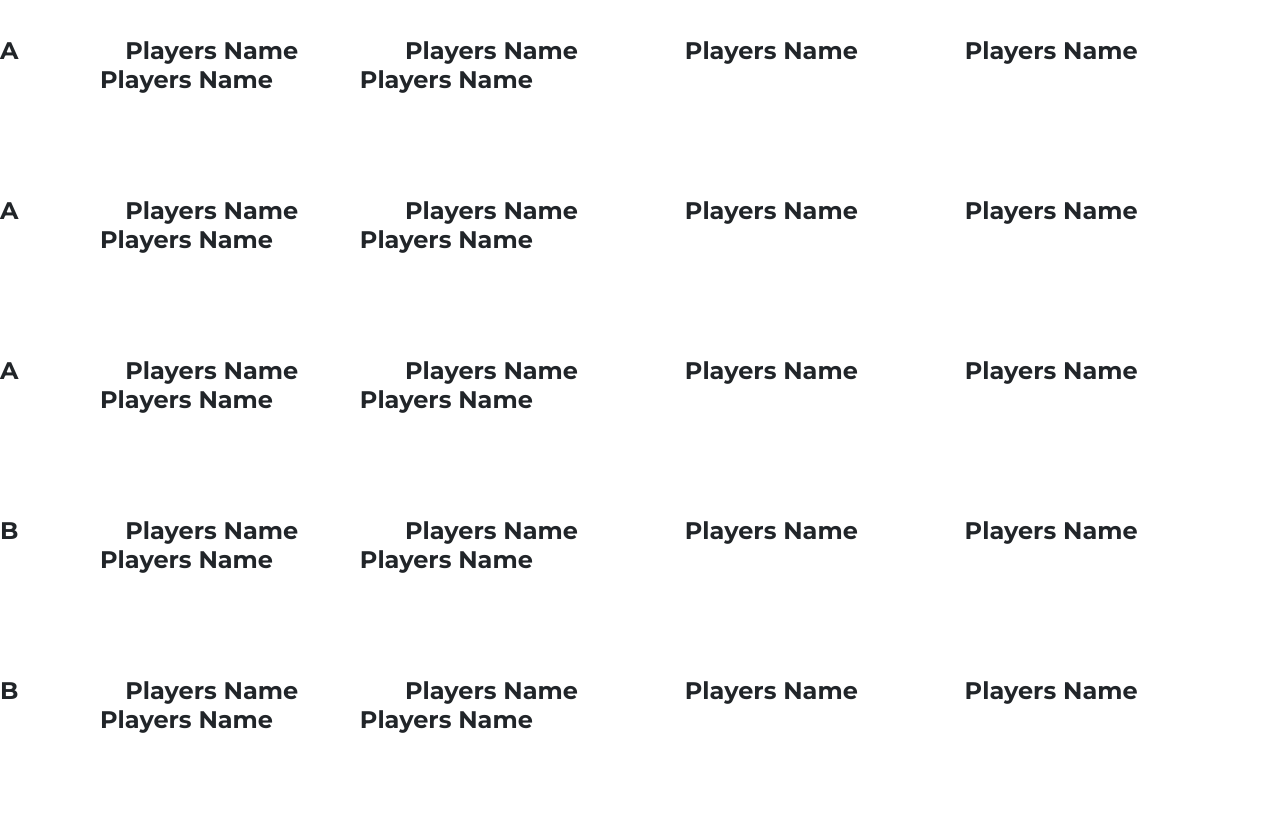
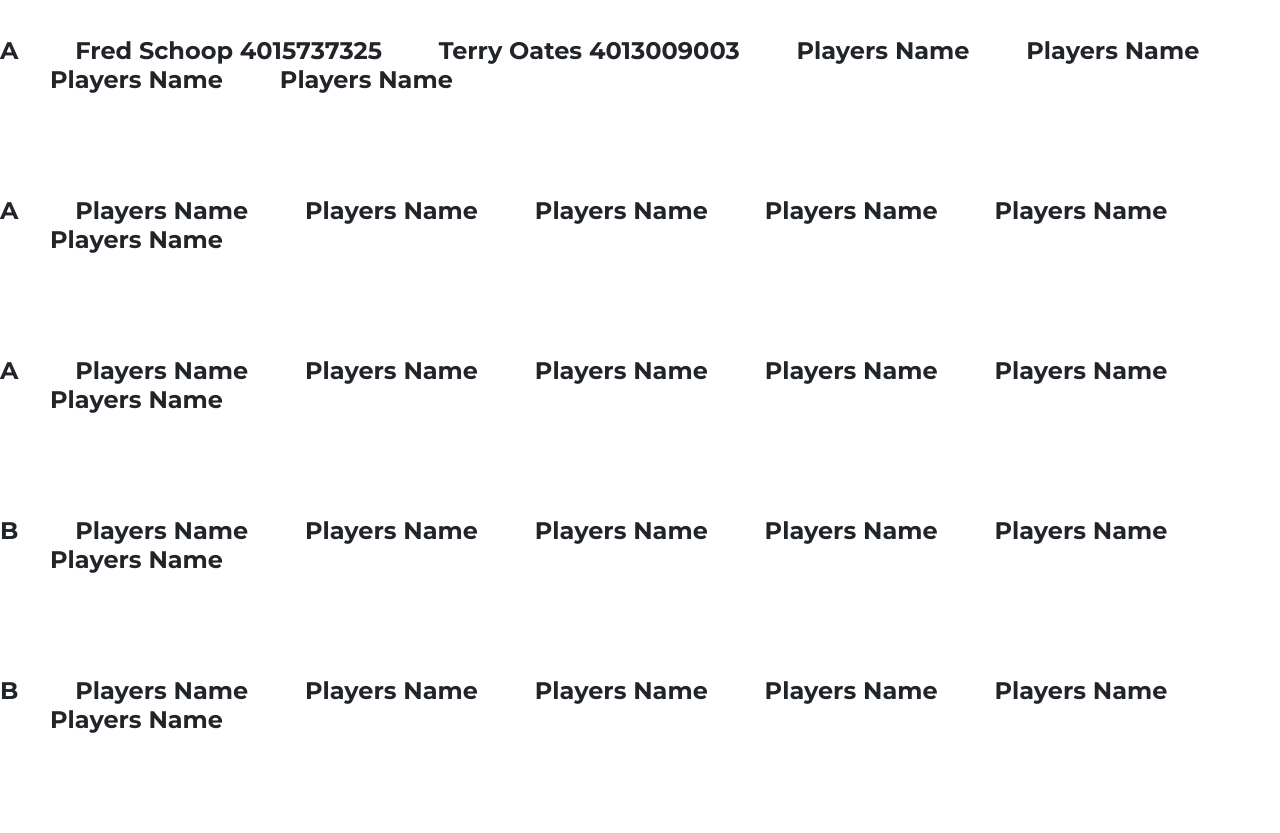
Before and after one commit to DominicJosephMitchell/SMHL, a website: page substitutes.html in a window 1280 px wide. Shown: the part 187-1020 px from the top of the page. Drawn offline with Linux system fonts and the light colour scheme.

Commit message:
add sub names

```diff
--- a/substitutes.html
+++ b/substitutes.html
@@ -76,67 +76,67 @@
     <br>
     <h4>
       <p>A
-        <span style="margin-left:100px;">Players Name</span>
-        <span style="margin-left:100px;">Players Name</span>
-        <span style="margin-left:100px;">Players Name</span>
-        <span style="margin-left:100px;">Players Name</span>
-        <span style="margin-left:100px;">Players Name</span>
-        <span style="margin-left:80px;">Players Name</span>
+        <span style="margin-left:50px;">Fred Schoop 4015737325</span>
+        <span style="margin-left:50px;">Terry Oates 4013009003</span>
+        <span style="margin-left:50px;">Players Name</span>
+        <span style="margin-left:50px;">Players Name</span>
+        <span style="margin-left:50px;">Players Name</span>
+        <span style="margin-left:50px;">Players Name</span>
       </p>
       <br>
       <br>
       <br>
       <p>A
-        <span style="margin-left:100px;">Players Name</span>
-        <span style="margin-left:100px;">Players Name</span>
-        <span style="margin-left:100px;">Players Name</span>
-        <span style="margin-left:100px;">Players Name</span>
-        <span style="margin-left:100px;">Players Name</span>
-        <span style="margin-left:80px;">Players Name</span>
+        <span style="margin-left:50px;">Players Name</span>
+        <span style="margin-left:50px;">Players Name</span>
+        <span style="margin-left:50px;">Players Name</span>
+        <span style="margin-left:50px;">Players Name</span>
+        <span style="margin-left:50px;">Players Name</span>
+        <span style="margin-left:50px;">Players Name</span>
       </p>
       <br>
       <br>
       <br>
       <p>A
-        <span style="margin-left:100px;">Players Name</span>
-        <span style="margin-left:100px;">Players Name</span>
-        <span style="margin-left:100px;">Players Name</span>
-        <span style="margin-left:100px;">Players Name</span>
-        <span style="margin-left:100px;">Players Name</span>
-        <span style="margin-left:80px;">Players Name</span>
+        <span style="margin-left:50px;">Players Name</span>
+        <span style="margin-left:50px;">Players Name</span>
+        <span style="margin-left:50px;">Players Name</span>
+        <span style="margin-left:50px;">Players Name</span>
+        <span style="margin-left:50px;">Players Name</span>
+        <span style="margin-left:50px;">Players Name</span>
       </p>
       <br>
       <br>
       <br>
       <p>B
-        <span style="margin-left:100px;">Players Name</span>
-        <span style="margin-left:100px;">Players Name</span>
-        <span style="margin-left:100px;">Players Name</span>
-        <span style="margin-left:100px;">Players Name</span>
-        <span style="margin-left:100px;">Players Name</span>
-        <span style="margin-left:80px;">Players Name</span>
+        <span style="margin-left:50px;">Players Name</span>
+        <span style="margin-left:50px;">Players Name</span>
+        <span style="margin-left:50px;">Players Name</span>
+        <span style="margin-left:50px;">Players Name</span>
+        <span style="margin-left:50px;">Players Name</span>
+        <span style="margin-left:50px;">Players Name</span>
       </p>
       <br>
       <br>
       <br>
       <p>B
-        <span style="margin-left:100px;">Players Name</span>
-        <span style="margin-left:100px;">Players Name</span>
-        <span style="margin-left:100px;">Players Name</span>
-        <span style="margin-left:100px;">Players Name</span>
-        <span style="margin-left:100px;">Players Name</span>
-        <span style="margin-left:80px;">Players Name</span>
+        <span style="margin-left:50px;">Players Name</span>
+        <span style="margin-left:50px;">Players Name</span>
+        <span style="margin-left:50px;">Players Name</span>
+        <span style="margin-left:50px;">Players Name</span>
+        <span style="margin-left:50px;">Players Name</span>
+        <span style="margin-left:50px;">Players Name</span>
       </p>
       <br>
       <br>
       <br>
       <p>B
-        <span style="margin-left:100px;">Players Name</span>
-        <span style="margin-left:100px;">Players Name</span>
-        <span style="margin-left:100px;">Players Name</span>
-        <span style="margin-left:100px;">Players Name</span>
-        <span style="margin-left:100px;">Players Name</span>
-        <span style="margin-left:80px;">Players Name</span>
+        <span style="margin-left:50px;">Players Name</span>
+        <span style="margin-left:50px;">Players Name</span>
+        <span style="margin-left:50px;">Players Name</span>
+        <span style="margin-left:50px;">Players Name</span>
+        <span style="margin-left:50px;">Players Name</span>
+        <span style="margin-left:50px;">Players Name</span>
       </p>
     </h4>
   </h4>
```
